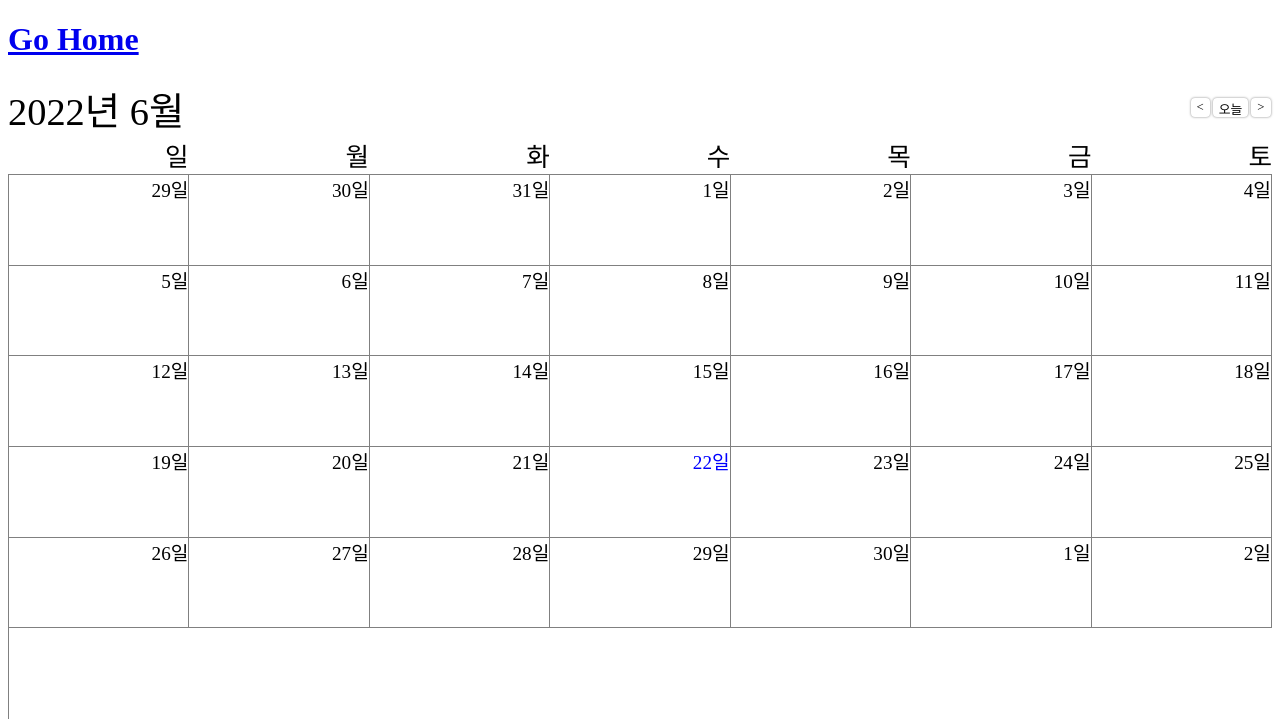
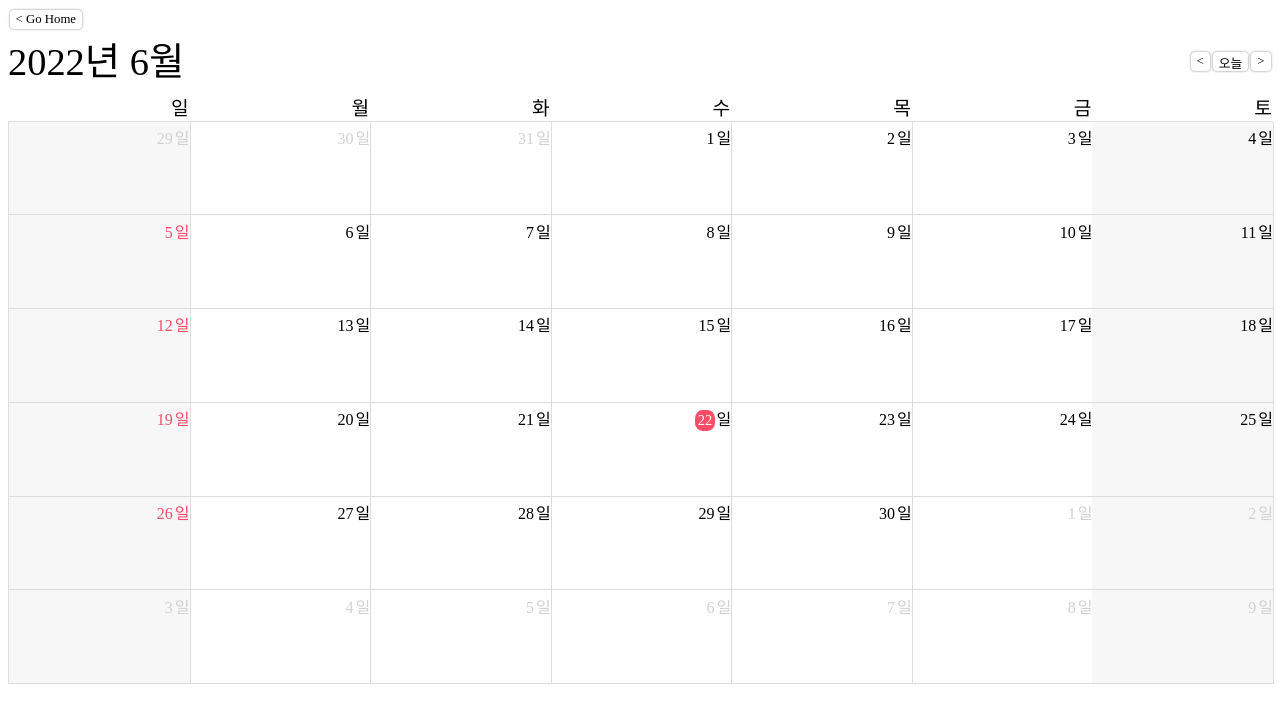
Before and after one commit to D0Dam/macCalenderEx, a React (Create React App) app: page /calender in a window 1280 px wide. Shown: the top 722 px of the page. Built offline with nearby package versions, Linux system fonts and the light colour scheme; a web font is replaced by a local one.

Commit message:
add style to calender

```diff
--- a/src/routes/Calender.js
+++ b/src/routes/Calender.js
@@ -8,8 +8,10 @@ const MainCalender = styled.div`
 	flex-direction: column;
 	font-family: "SUIT-EL";
 `;
+
 const YearAndMonth = styled.div`
 	font-family: "SUIT-EL";
+	margin-bottom: 0.4rem;
 `;
 const Buttons = styled.div`
 	display: flex;
@@ -32,44 +34,70 @@ const CalenderNav = styled.div`
 `;
 const Days = styled.div`
 	display: grid;
-	grid-template-columns: 1fr 1fr 1fr 1fr 1fr 1fr 1fr;
+	grid-template-columns: repeat(7, minmax(112px, auto));
 	width: 100%;
-	height: 2.4rem;
+	height: 100%;
 `;
 const Day = styled.div`
-	height: 2.4rem;
-	font-size: 1.6rem;
+	height: 100%;
+	font-size: 1.2rem;
 	text-align: right;
 `;
 const Dates = styled.div`
 	display: grid;
 	justify-content: space-between;
-	grid-template-columns: 1fr 1fr 1fr 1fr 1fr 1fr 1fr;
-	grid-template-rows: 1fr 1fr 1fr 1fr 1fr 1fr;
-	border-left: 0.05rem solid grey;
-	border-top: 0.05rem solid grey;
+	width: 100%;
+	grid-template-columns: repeat(7, 1fr);
+	grid-template-rows: repeat(6, 1fr);
+	border-left: 0.05rem solid #dddddd;
+	border-top: 0.1rem solid #dfdfde;
 `;
 
 const DateItem = styled.div`
 	font-size: 1.2rem;
+	padding-top: 0.2rem;
+	width: 100%;
 	height: 5.6rem;
 	text-align: right;
-	font-size: 1.2rem;
-	border-bottom: 0.05rem solid grey;
-	border-right: 0.05rem solid grey;
+	font-size: 1rem;
+	border-bottom: 0.05rem solid #dddddd;
+	border-right: 0.05rem solid #dddddd !important;
+	border-collapse: collapse;
+	:nth-child(7n) {
+		background-color: #f7f7f7;
+	}
+	:nth-child(7n + 1) {
+		background-color: #f7f7f7;
+		color: #f94c66;
+	}
+	${(props) => {
+		if (props.month === "next" || props.month === "prev") {
+			return css`
+				color: #d1d1d1 !important;
+			`;
+		}
+	}}
+`;
+
+const DateItemText = styled.span`
+	margin: 2px;
 	${(props) => {
 		if (
-			props.id ===
+			props.textId ===
 			"D" +
 				new Date().getFullYear() +
 				(new Date().getMonth() + 1) +
 				new Date().getDate()
 		) {
 			return css`
-				color: blue;
+				padding: 0.15rem;
+				font-size: 0.9rem;
+				color: white;
+				border-radius: 40%;
+				background: #f94c66;
 			`;
 		}
-	}}
+	}};
 `;
 
 const Calender = ({ background }) => {
@@ -97,28 +125,41 @@ const Calender = ({ background }) => {
 				dates.unshift({
 					date: getLastDate(y, 12) - i,
 					id: "D" + y + 12 + (getLastDate(y, 12) - i),
+					month: "prev",
 				});
 			} else {
 				dates.unshift({
 					date: getLastDate(y, m - 1) - i,
 					id: "D" + y + (m - 1) + (getLastDate(y, m - 1) - i),
+					month: "prev",
 				});
 			}
 		}
 		for (let i = 1; i <= getLastDate(y, m); i++) {
-			dates.push({ date: i, id: "D" + y + m + i });
+			dates.push({ date: i, id: "D" + y + m + i, month: "this" });
 		}
-		for (let i = 1; i < 7 - getLastDay(y, m); i++) {
-			if (m === 12) {
-				dates.push({ date: i, id: "D" + y + 1 + i });
-			} else {
-				dates.push({ date: i, id: "D" + y + (m + 1) + i });
+		if (dates.length <= 35) {
+			for (let i = 1; i < 14 - getLastDay(y, m); i++) {
+				if (m === 12) {
+					dates.push({ date: i, id: "D" + y + 1 + i, month: "next" });
+				} else {
+					dates.push({ date: i, id: "D" + y + (m + 1) + i, month: "next" });
+				}
+			}
+		} else {
+			for (let i = 1; i < 7 - getLastDay(y, m); i++) {
+				if (m === 12) {
+					dates.push({ date: i, id: "D" + y + 1 + i, month: "next" });
+				} else {
+					dates.push({ date: i, id: "D" + y + (m + 1) + i, month: "next" });
+				}
 			}
 		}
+
 		console.log(new Date(y, m, 0).getDate());
 		console.log(new Date(y, m - 1, 1).getDay());
 		console.log(new Date(y, m, 0).getDay());
-		console.log(dates);
+		console.log(dates.length);
 		return dates;
 	};
 	const onClickPrev = () => {
@@ -151,10 +192,10 @@ const Calender = ({ background }) => {
 	}, [year, month]);
 	return (
 		<CalenderContainer>
-			<h1>
-				<Link to="/">Go Home</Link>
-			</h1>
 			<div>
+				<Link to="/" style={{ textDecoration: "none" }}>
+					<Button>{`<`} Go Home</Button>
+				</Link>
 				<CalenderNav>
 					<YearAndMonth>
 						{year}년 {month}월
@@ -173,8 +214,11 @@ const Calender = ({ background }) => {
 					</Days>
 					<Dates className="dates">
 						{paintCalender(year, month).map((d) => (
-							<DateItem key={d.id} id={d.id}>
-								<div>{d.date}일</div>
+							<DateItem key={d.id} id={d.id} month={d.month}>
+								<div>
+									<DateItemText textId={d.id}>{d.date}</DateItemText>
+									<span>일</span>
+								</div>
 							</DateItem>
 						))}
 					</Dates>
```
